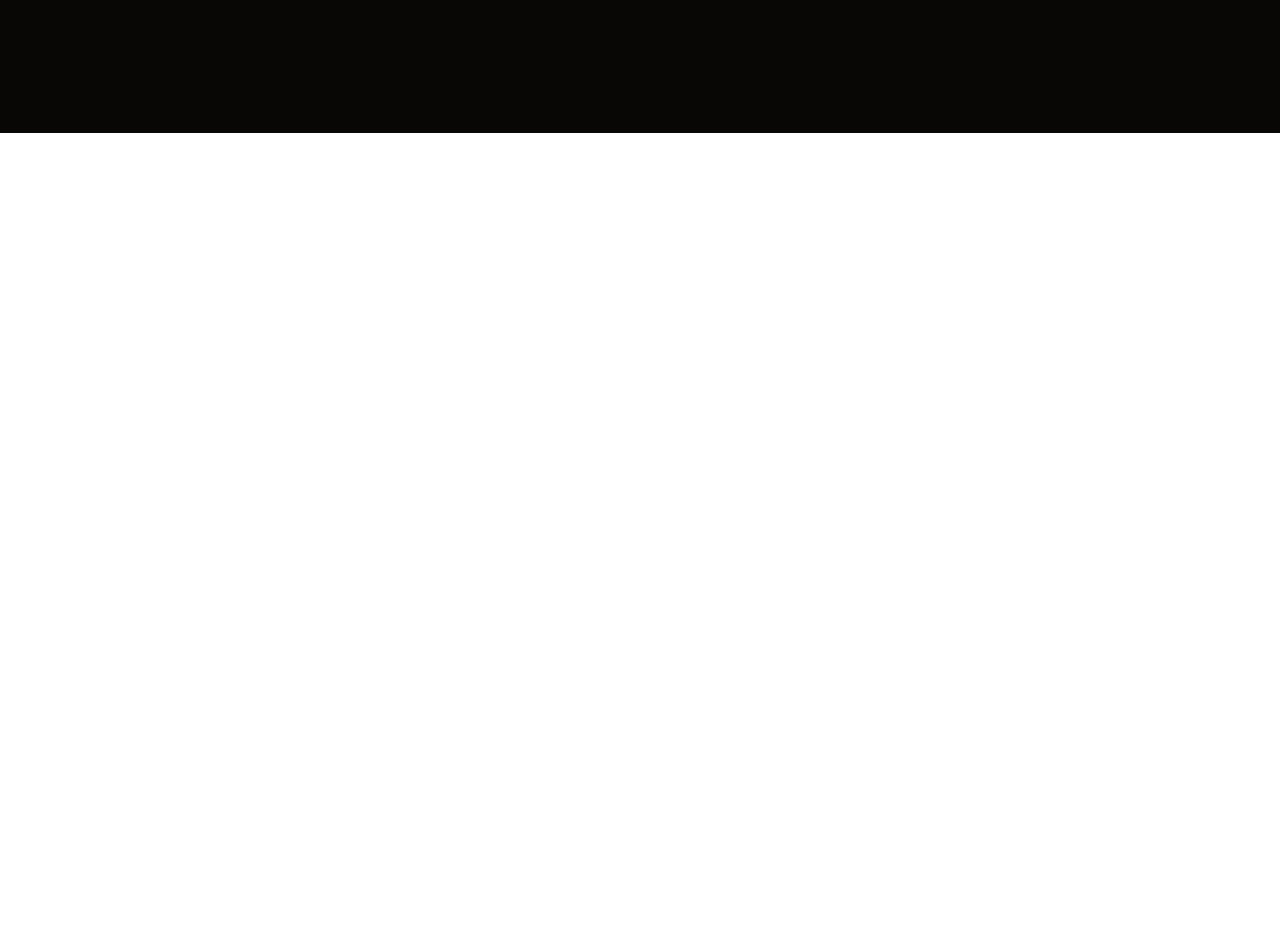
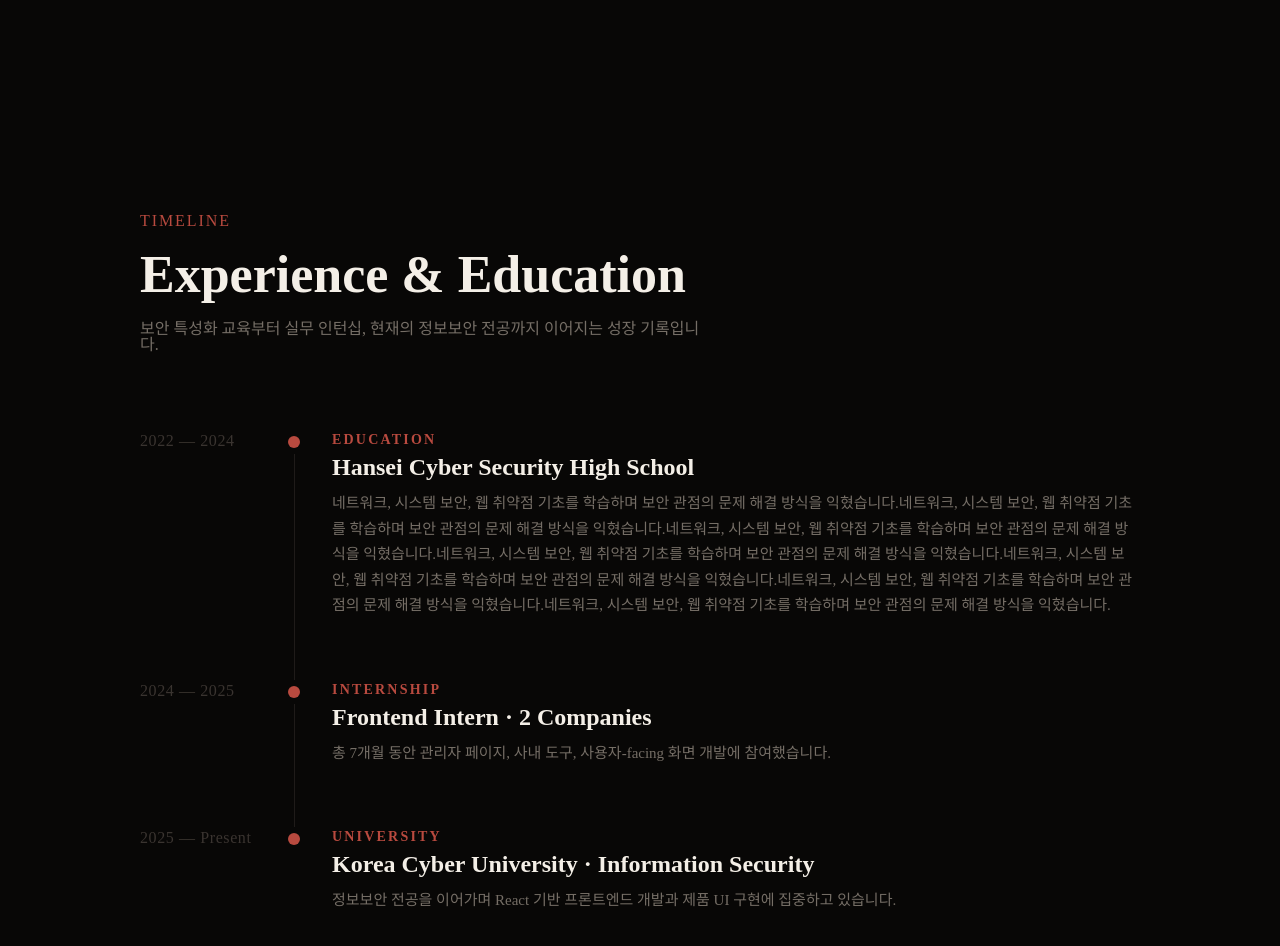
Before and after one commit to Milgam06/MILGAM-FOLIO, a Next.js app: page / in a window 1280 px wide. Shown: the part 720-1666 px from the top of the page. Before the commit the page ends 853 px from the top, so only its background shows below. Built offline with nearby package versions, Linux system fonts and the light colour scheme.

Commit message:
feat: add TimelineSection v1

```diff
--- a/src/app/page.tsx
+++ b/src/app/page.tsx
@@ -1,10 +1,11 @@
-import { TitleSection } from '@/sections';
-import { Box, Stack, Text } from '@mantine/core';
+import { TitleSection, TimelineSection } from '@/sections';
+import { Stack } from '@mantine/core';
 
 export default function Home() {
   return (
     <Stack w="100%" h="100%" align="stretch" gap={0}>
       <TitleSection />
+      <TimelineSection />
     </Stack>
   );
 }
--- a/src/components/index.ts
+++ b/src/components/index.ts
@@ -1,2 +1,3 @@
 export * from './header';
 export * from './sectionLayout';
+export * from './timeline';
--- /dev/null
+++ b/src/components/timeline/index.ts
@@ -0,0 +1 @@
+export * from './timeline.component';
--- /dev/null
+++ b/src/components/timeline/timeline.component.tsx
@@ -0,0 +1,52 @@
+import { Box, Flex, rem, Text } from '@mantine/core';
+import { memo, useMemo } from 'react';
+
+export type ITimelineItem = {
+  period: [number, number | string] | number;
+  category: string;
+  title: string;
+  description: string;
+};
+
+type ITimeline = {
+  items: ITimelineItem[];
+};
+
+export const Timeline = memo<ITimeline>(({ items }) => {
+  const lastItemIndex = items.length - 1;
+  return (
+    <Flex direction="column" justify="center" w="100%">
+      {items.map((item, index) => (
+        <Flex key={index} w="100%">
+          <Box visibleFrom="sm" w={rem(140)} style={{ flexShrink: 0 }}>
+            <Text fz={rem(16)} c="dark.3" lts={0.6}>
+              {Array.isArray(item.period) ? `${item.period[0]} — ${item.period[1]}` : item.period}
+            </Text>
+          </Box>
+          <Flex direction="column" align="center" w={rem(28)} py={rem(3)} gap={rem(6)} style={{ flexShrink: 0 }}>
+            <Box
+              w={rem(12)}
+              h={rem(12)}
+              bg="brand.5"
+              bdrs="50%"
+              pos="relative"
+              style={{ flexShrink: 0, position: 'relative', zIndex: 1 }}
+            />
+            {index < lastItemIndex && <Box w={rem(1)} bg="dark.2" style={{ flex: 1 }} />}
+          </Flex>
+          <Flex flex={1} direction="column" pl={rem(24)} pb={index < lastItemIndex ? rem(64) : 0}>
+            <Text fz={rem(14)} c="brand.5" fw={600} mb={rem(8)} lts={2.2}>
+              {item.category}
+            </Text>
+            <Text fz={{ base: rem(20), md: rem(24) }} fw={700} c="dark.7" mb={rem(12)}>
+              {item.title}
+            </Text>
+            <Text fz={{ base: rem(14), md: rem(15) }} c="dark.4" lh={1.7}>
+              {item.description}
+            </Text>
+          </Flex>
+        </Flex>
+      ))}
+    </Flex>
+  );
+});
--- a/src/sections/index.ts
+++ b/src/sections/index.ts
@@ -1 +1,2 @@
 export * from './title';
+export * from './timeline';
--- /dev/null
+++ b/src/sections/timeline/index.ts
@@ -0,0 +1 @@
+export * from './timeline.section';
--- /dev/null
+++ b/src/sections/timeline/timeline.section.tsx
@@ -0,0 +1,53 @@
+import { SectionLayout, Timeline, ITimelineItem } from '@/components';
+import { Flex, rem, Text } from '@mantine/core';
+import { memo } from 'react';
+
+const TIMELINE_ITEMS: ITimelineItem[] = [
+  {
+    period: [2022, 2024],
+    category: 'EDUCATION',
+    title: 'Hansei Cyber Security High School',
+    description:
+      '네트워크, 시스템 보안, 웹 취약점 기초를 학습하며 보안 관점의 문제 해결 방식을 익혔습니다.네트워크, 시스템 보안, 웹 취약점 기초를 학습하며 보안 관점의 문제 해결 방식을 익혔습니다.네트워크, 시스템 보안, 웹 취약점 기초를 학습하며 보안 관점의 문제 해결 방식을 익혔습니다.네트워크, 시스템 보안, 웹 취약점 기초를 학습하며 보안 관점의 문제 해결 방식을 익혔습니다.네트워크, 시스템 보안, 웹 취약점 기초를 학습하며 보안 관점의 문제 해결 방식을 익혔습니다.네트워크, 시스템 보안, 웹 취약점 기초를 학습하며 보안 관점의 문제 해결 방식을 익혔습니다.네트워크, 시스템 보안, 웹 취약점 기초를 학습하며 보안 관점의 문제 해결 방식을 익혔습니다.',
+  },
+  {
+    period: [2024, 2025],
+    category: 'INTERNSHIP',
+    title: 'Frontend Intern · 2 Companies',
+    description: '총 7개월 동안 관리자 페이지, 사내 도구, 사용자-facing 화면 개발에 참여했습니다.',
+  },
+  {
+    period: [2025, 'Present'],
+    category: 'UNIVERSITY',
+    title: 'Korea Cyber University · Information Security',
+    description: '정보보안 전공을 이어가며 React 기반 프론트엔드 개발과 제품 UI 구현에 집중하고 있습니다.',
+  },
+];
+
+export const TimelineSection = memo(() => {
+  return (
+    <SectionLayout bg="dark.0">
+      <Flex
+        w="100%"
+        direction="column"
+        justify="center"
+        align="flex-start"
+        px={{ base: rem(40), md: rem(50), lg: rem(140) }}
+        py={{ base: rem(60), md: rem(80) }}
+        gap={rem(80)}>
+        <Flex direction="column" justify="center" gap={rem(20)}>
+          <Text fz={rem(16)} c="brand.5" fw={500} style={{ letterSpacing: '0.12em' }}>
+            TIMELINE
+          </Text>
+          <Text fz={{ base: rem(32), sm: rem(44), md: rem(52) }} fw={700} c="dark.7" style={{ lineHeight: 1.1 }}>
+            Experience & Education
+          </Text>
+          <Text fz={{ base: rem(14), md: rem(16) }} c="dark.4" maw={rem(560)} style={{ lineHeight: 1.7 }}>
+            보안 특성화 교육부터 실무 인턴십, 현재의 정보보안 전공까지 이어지는 성장 기록입니다.
+          </Text>
+        </Flex>
+        <Timeline items={TIMELINE_ITEMS} />
+      </Flex>
+    </SectionLayout>
+  );
+});
```
